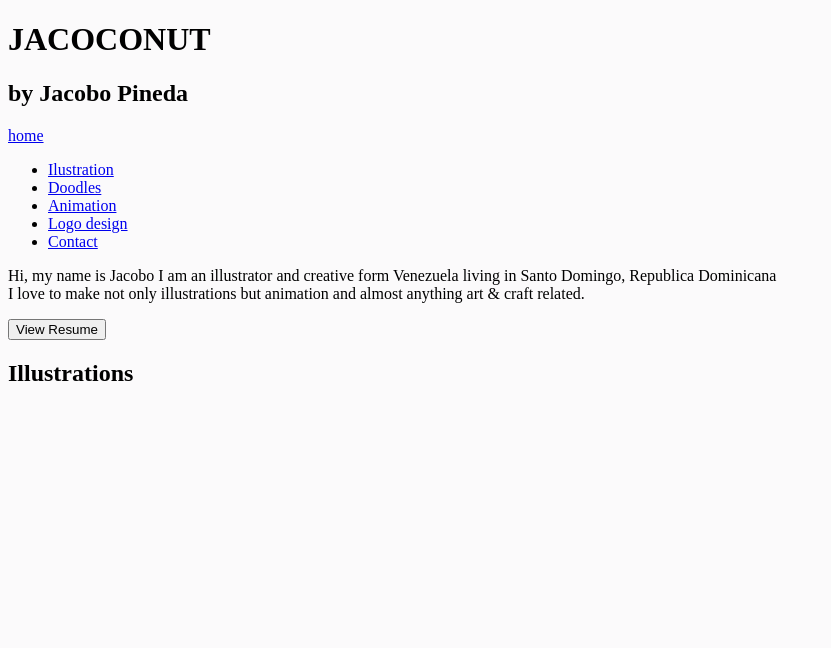
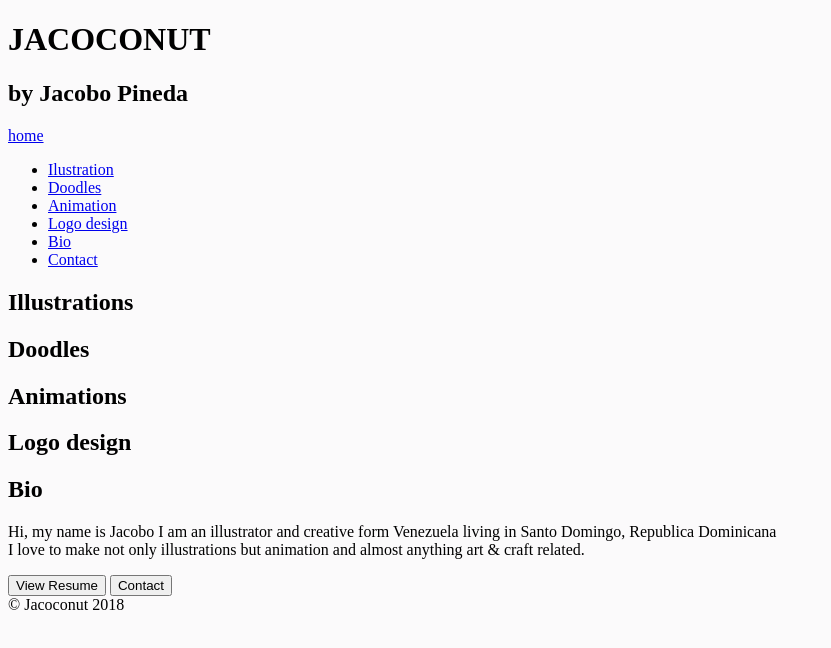
Before and after one commit to Jacoconut/Jacoconut, a plain HTML site: page index.html in a window 1280 px wide. Shown: the whole page, without its empty margins (0-831 px from the left). Drawn offline with Linux system fonts and the light colour scheme.

Commit message:
casa
progreso en casa

```diff
--- a/index.html
+++ b/index.html
@@ -18,38 +18,39 @@
 			<li><a href="#">Doodles</a></li>
 			<li><a href="#">Animation</a></li>
 			<li><a href="#">Logo design</a></li>
+			<li><a href="#">Bio</a></li>
 			<li><a href="#">Contact</a></li>
 		</ul>
 	</nav>
-	<div class="info">
-		<p>Hi, my name is Jacobo I am an illustrator and creative form Venezuela living in Santo Domingo, Republica Dominicana<br/>
-		I love to make not only illustrations but animation and almost anything art & craft related.</p>
-		<button class="button">View Resume</button>
-
-	</div>
-	<div class="sep"></div>
 	<div class="Ilustration">
 		<h2>Illustrations</h2>
 
 	</div>
 		<div class="sep"></div>
 	<div class="Doodles">
+		<h2>Doodles</h2>
 
 	</div>
 	<div class="sep"></div>
 	<div class="Animation">
+		<h2>Animations</h2>
 
 	</div>
 	<div class="sep"></div>
 	<div class="Logo design">
-
+		<h2>Logo design</h2>
 	</div>
 	<div class="sep"></div>
-	<div class="Contact">
+	<div class="bio">
+		<h2>Bio</h2>
+		<p>Hi, my name is Jacobo I am an illustrator and creative form Venezuela living in Santo Domingo, Republica Dominicana<br/>
+		I love to make not only illustrations but animation and almost anything art & craft related.</p>
+		<button class="button">View Resume</button>
+		<button class="button">Contact</button>
 
 	</div>
 	<footer>
-
+		&copy Jacoconut 2018
 	</footer>
 </body>
 </html>
```
